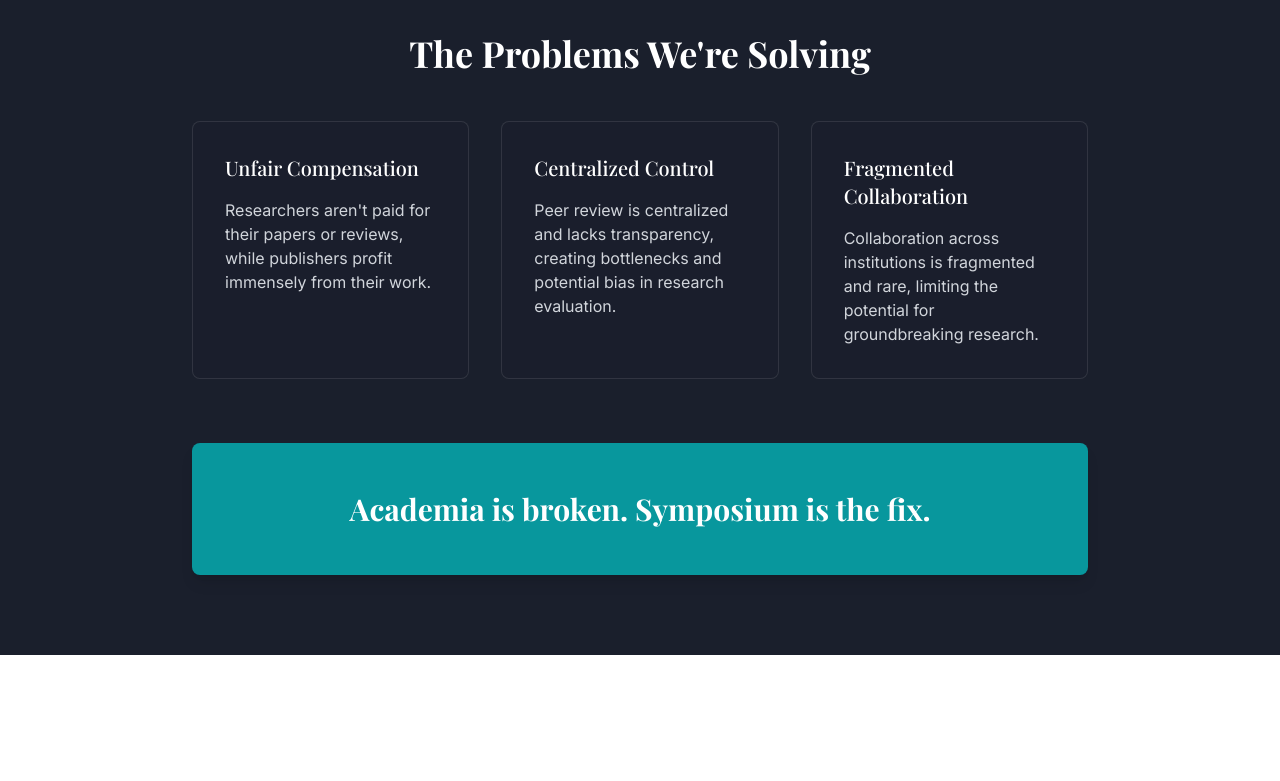
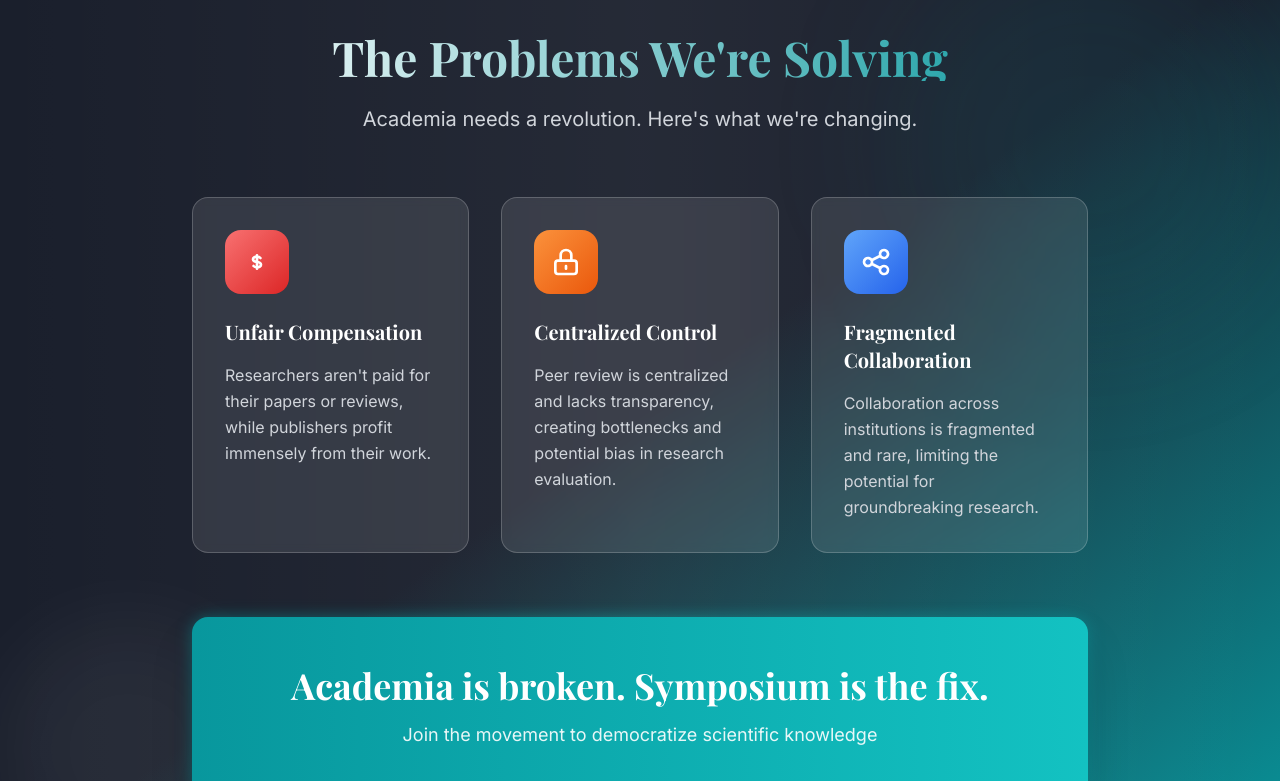
Before and after one commit to ibrahimsalat/symposium-vision-demo, a React (Vite) app: page / in a window 1280 px wide. Shown: the part 680-1461 px from the top of the page. Built offline with nearby package versions, Linux system fonts and the light colour scheme.

Commit message:
Improve landing page design
Enhance the landing page appearance for a better user experience.

```diff
--- a/src/pages/Landing.tsx
+++ b/src/pages/Landing.tsx
@@ -47,36 +47,67 @@ const Landing = () => {
       </section>
 
       {/* Problem We're Solving */}
-      <section className="py-20 bg-navy text-white">
-        <div className="container-custom">
+      <section className="py-20 bg-gradient-to-br from-navy via-navy to-teal text-white relative overflow-hidden">
+        {/* Background decoration */}
+        <div className="absolute inset-0 bg-gradient-to-r from-transparent via-white/5 to-transparent skew-y-1"></div>
+        <div className="absolute top-0 right-0 w-96 h-96 bg-teal/10 rounded-full blur-3xl"></div>
+        <div className="absolute bottom-0 left-0 w-64 h-64 bg-white/5 rounded-full blur-2xl"></div>
+
+        <div className="container-custom relative z-10">
           <div className="max-w-4xl mx-auto">
-            <h2 className="text-3xl md:text-4xl font-bold mb-12 text-center">The Problems We're Solving</h2>
+            <div className="text-center mb-16 animate-fade-in">
+              <h2 className="text-3xl md:text-5xl font-bold mb-6 bg-gradient-to-r from-white to-teal bg-clip-text text-transparent">
+                The Problems We're Solving
+              </h2>
+              <p className="text-xl text-gray-300 max-w-2xl mx-auto">
+                Academia needs a revolution. Here's what we're changing.
+              </p>
+            </div>
 
             <div className="grid md:grid-cols-3 gap-8 mb-16">
-              <div className="bg-navy/50 p-8 rounded-lg border border-white/10 hover:border-teal/50 transition-colors">
-                <h3 className="text-xl font-medium mb-4">Unfair Compensation</h3>
-                <p className="text-gray-300">
+              <div className="group bg-white/10 backdrop-blur-sm p-8 rounded-2xl border border-white/20 hover:border-teal/50 transition-all duration-300 hover:transform hover:scale-105 animate-fade-in">
+                <div className="w-16 h-16 bg-gradient-to-br from-red-400 to-red-600 rounded-2xl flex items-center justify-center mb-6 group-hover:scale-110 transition-transform">
+                  <svg className="w-8 h-8 text-white" fill="none" stroke="currentColor" viewBox="0 0 24 24">
+                    <path strokeLinecap="round" strokeLinejoin="round" strokeWidth={2} d="M12 8c-1.657 0-3 .895-3 2s1.343 2 3 2 3 .895 3 2-1.343 2-3 2m0-8c1.11 0 2.08.402 2.599 1M12 8V7m0 1v8m0 0v1m0-1c-1.11 0-2.08-.402-2.599-1" />
+                  </svg>
+                </div>
+                <h3 className="text-xl font-bold mb-4">Unfair Compensation</h3>
+                <p className="text-gray-300 leading-relaxed">
                   Researchers aren't paid for their papers or reviews, while publishers profit immensely from their work.
                 </p>
               </div>
 
-              <div className="bg-navy/50 p-8 rounded-lg border border-white/10 hover:border-teal/50 transition-colors">
-                <h3 className="text-xl font-medium mb-4">Centralized Control</h3>
-                <p className="text-gray-300">
+              <div className="group bg-white/10 backdrop-blur-sm p-8 rounded-2xl border border-white/20 hover:border-teal/50 transition-all duration-300 hover:transform hover:scale-105 animate-fade-in">
+                <div className="w-16 h-16 bg-gradient-to-br from-orange-400 to-orange-600 rounded-2xl flex items-center justify-center mb-6 group-hover:scale-110 transition-transform">
+                  <svg className="w-8 h-8 text-white" fill="none" stroke="currentColor" viewBox="0 0 24 24">
+                    <path strokeLinecap="round" strokeLinejoin="round" strokeWidth={2} d="M12 15v2m-6 4h12a2 2 0 002-2v-6a2 2 0 00-2-2H6a2 2 0 00-2 2v6a2 2 0 002 2zm10-10V7a4 4 0 00-8 0v4h8z" />
+                  </svg>
+                </div>
+                <h3 className="text-xl font-bold mb-4">Centralized Control</h3>
+                <p className="text-gray-300 leading-relaxed">
                   Peer review is centralized and lacks transparency, creating bottlenecks and potential bias in research evaluation.
                 </p>
               </div>
 
-              <div className="bg-navy/50 p-8 rounded-lg border border-white/10 hover:border-teal/50 transition-colors">
-                <h3 className="text-xl font-medium mb-4">Fragmented Collaboration</h3>
-                <p className="text-gray-300">
+              <div className="group bg-white/10 backdrop-blur-sm p-8 rounded-2xl border border-white/20 hover:border-teal/50 transition-all duration-300 hover:transform hover:scale-105 animate-fade-in">
+                <div className="w-16 h-16 bg-gradient-to-br from-blue-400 to-blue-600 rounded-2xl flex items-center justify-center mb-6 group-hover:scale-110 transition-transform">
+                  <svg className="w-8 h-8 text-white" fill="none" stroke="currentColor" viewBox="0 0 24 24">
+                    <path strokeLinecap="round" strokeLinejoin="round" strokeWidth={2} d="M8.684 13.342C8.886 12.938 9 12.482 9 12c0-.482-.114-.938-.316-1.342m0 2.684a3 3 0 110-2.684m0 2.684l6.632 3.316m-6.632-6l6.632-3.316m0 0a3 3 0 105.367-2.684 3 3 0 00-5.367 2.684zm0 9.316a3 3 0 105.367 2.684 3 3 0 00-5.367-2.684z" />
+                  </svg>
+                </div>
+                <h3 className="text-xl font-bold mb-4">Fragmented Collaboration</h3>
+                <p className="text-gray-300 leading-relaxed">
                   Collaboration across institutions is fragmented and rare, limiting the potential for groundbreaking research.
                 </p>
               </div>
             </div>
 
-            <div className="bg-teal p-8 md:p-12 rounded-lg shadow-lg text-center">
-              <h3 className="text-2xl md:text-3xl font-bold">Academia is broken. Symposium is the fix.</h3>
+            <div className="relative group animate-fade-in">
+              <div className="absolute inset-0 bg-gradient-to-r from-teal via-teal-light to-teal rounded-2xl blur opacity-50 group-hover:opacity-75 transition-opacity"></div>
+              <div className="relative bg-gradient-to-r from-teal to-teal-light p-8 md:p-12 rounded-2xl shadow-2xl text-center transform group-hover:scale-105 transition-all duration-300">
+                <h3 className="text-2xl md:text-4xl font-bold mb-4">Academia is broken. Symposium is the fix.</h3>
+                <p className="text-lg opacity-90">Join the movement to democratize scientific knowledge</p>
+              </div>
             </div>
           </div>
         </div>
```
